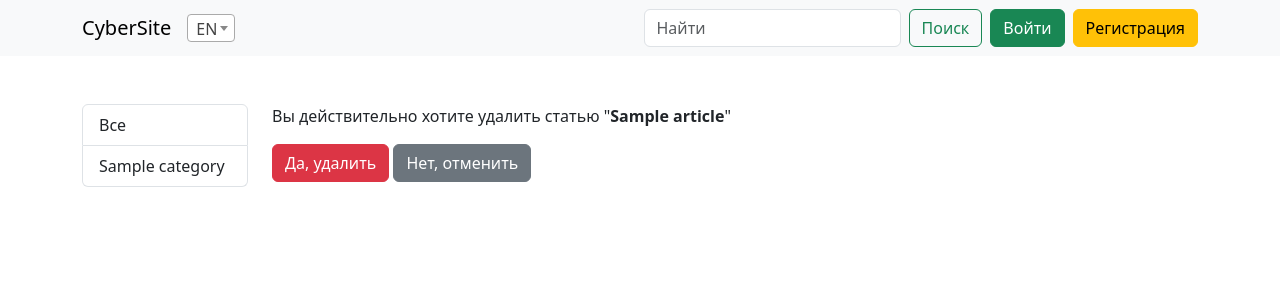
After one commit to Cybernoobi/django-blog, a Django app: page /delete/article/1/ in a window 1280 px wide. The commit adds this page. Shown: the top 300 px of the page. Run offline with Django 4.2, Linux system fonts and the light colour scheme; tables that the repository leaves empty hold one stand-in row (values such as "Sample post"); some libraries are stand-ins or nearby versions.

Commit message:
added button delete

```diff
--- a/blog/templates/include/_navbar.html
+++ b/blog/templates/include/_navbar.html
@@ -37,8 +37,8 @@
                 </li>
             </ul>
             <div class="d-flex column-gap-2 align-items-center">
-                <form class="d-flex" role="search">
-                    <input class="form-control me-2" type="search" placeholder="Search" aria-label="Search">
+                <form class="d-flex" role="search" action="{% url 'search' %}">
+                    <input name="q" class="form-control me-2" type="search" placeholder="Найти" aria-label="Search">
                     <button class="btn btn-outline-success" type="submit">Поиск</button>
                 </form>
                 {% if not request.user.is_authenticated %}
--- a/blog/web_site/models.py
+++ b/blog/web_site/models.py
@@ -1,5 +1,7 @@
 from django.db import models
 from django.contrib.auth.models import User
+from django.urls import reverse
+
 # Create your models here.
 
 """
@@ -26,3 +28,6 @@
     updated_at = models.DateTimeField(verbose_name="Дата обновления", auto_now=True)
     author = models.ForeignKey(User, on_delete=models.CASCADE, verbose_name="Автор", related_name="articles")
     category = models.ForeignKey(Category, on_delete=models.CASCADE, verbose_name="Категория", related_name="articles")
+
+    def get_absolute_url(self):
+        return reverse('article_detail', kwargs={'article_id': self.pk})
--- /dev/null
+++ b/blog/web_site/templates/web_site/article_confirm_delete.html
@@ -0,0 +1,20 @@
+{% extends 'base.html' %}
+
+{% block title %}
+Удаление статьи: {{ article.title }}
+{% endblock %}
+
+{% block content %}
+<form action="" method="post">
+    {% csrf_token %}
+
+    <p>
+        Вы действительно хотите удалить статью "<b>{{ article.title }}</b>"
+    </p>
+
+    <input type="submit" class="btn btn-danger" value="Да, удалить">
+    <a href="{% url 'article_detail' article.pk %}" class="btn btn-secondary">
+        Нет, отменить
+    </a>
+</form>
+{% endblock content %}
--- a/blog/web_site/templates/web_site/article_detail.html
+++ b/blog/web_site/templates/web_site/article_detail.html
@@ -26,10 +26,10 @@
         </li>
     </ul>
     <div class="card-body d-flex justify-content-between align-items-center">
-        {% if requests.user.is_authenticated and requests.user == article.author %}
+        {% if request.user.is_authenticated and request.user == article.author %}
         <div class="d-flex gap-3">
-            <a href="#" class="btn btn-danger">Удалить</a>
-            <a href="#" class="btn btn-warning">Изменить</a>
+            <a href="{% url 'delete' article.pk %}" class="btn btn-danger">Удалить</a>
+            <a href="{% url 'update' article.pk %}" class="btn btn-warning">Изменить</a>
         </div>
         {% endif %}
         <div class="d-flex gap-3">
--- a/blog/web_site/urls.py
+++ b/blog/web_site/urls.py
@@ -6,7 +6,8 @@
 # path(endpoint, view, name='url name')
 
 urlpatterns = [
-    path('', views.home_view, name='home'),
+    # path('', views.home_view, name='home'),
+    path('', views.ArticleListView.as_view(), name='home'),
     path('categories/<str:category_id>/', views.category_articles, name="category_articles"),
     path('articles/<str:article_id>/', views.article_detail, name='article_detail'),
 
@@ -14,5 +15,10 @@
     path('registration/', views.registration_view, name="registration"),
     path('logout/', views.user_logout, name="logout"),
 
-    path('create/article/', views.created_article, name="create")
+    path('create/article/', views.created_article, name="create"),
+    path('delete/article/<int:pk>/', views.ArticleDeleteView.as_view(), name="delete"),
+    path('update/article/<int:pk>/', views.ArticleUpdateView.as_view(), name="update"),
+
+
+    path('search/', views.SearchResult.as_view(), name="search")
 ]
--- a/blog/web_site/views.py
+++ b/blog/web_site/views.py
@@ -2,7 +2,35 @@
 
 from .models import Article, Category
 from .forms import UserRegistrationForm, UserAuthenticationForm, ArticleForm
+
 from django.contrib.auth import login, logout, authenticate
+from django.views.generic import UpdateView, DeleteView, ListView
+from django.db.models import Q
+
+
+class ArticleListView(ListView):
+    model = Article
+    template_name = "web_site/index.html"
+    context_object_name = "articles"
+
+
+class SearchResult(ArticleListView):
+    def get_queryset(self):
+        query = self.request.GET.get('q')
+        return Article.objects.filter(
+            Q(title__iregex=query) | Q(short_description__iregex=query)
+        )
+
+
+class ArticleUpdateView(UpdateView):
+    model = Article
+    form_class = ArticleForm
+    template_name = 'web_site/article_form.html'
+
+
+class ArticleDeleteView(DeleteView):
+    model = Article
+    success_url = "/"
 
 
 def home_view(request):
```
